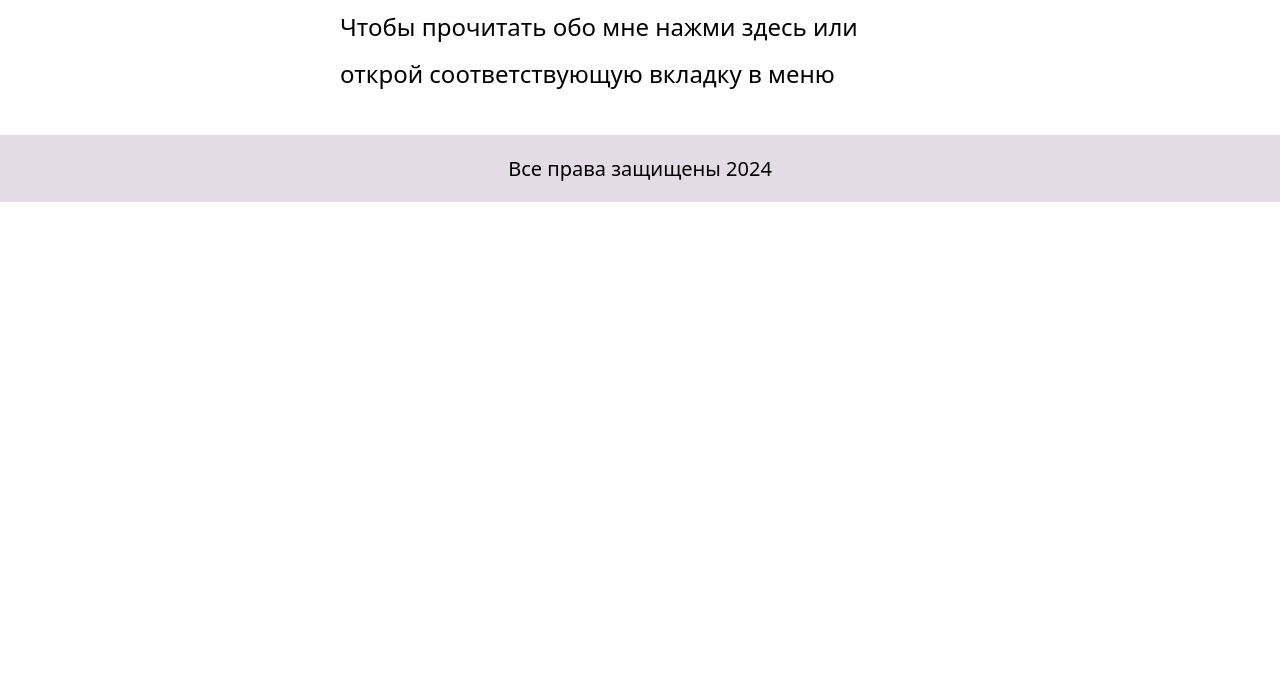
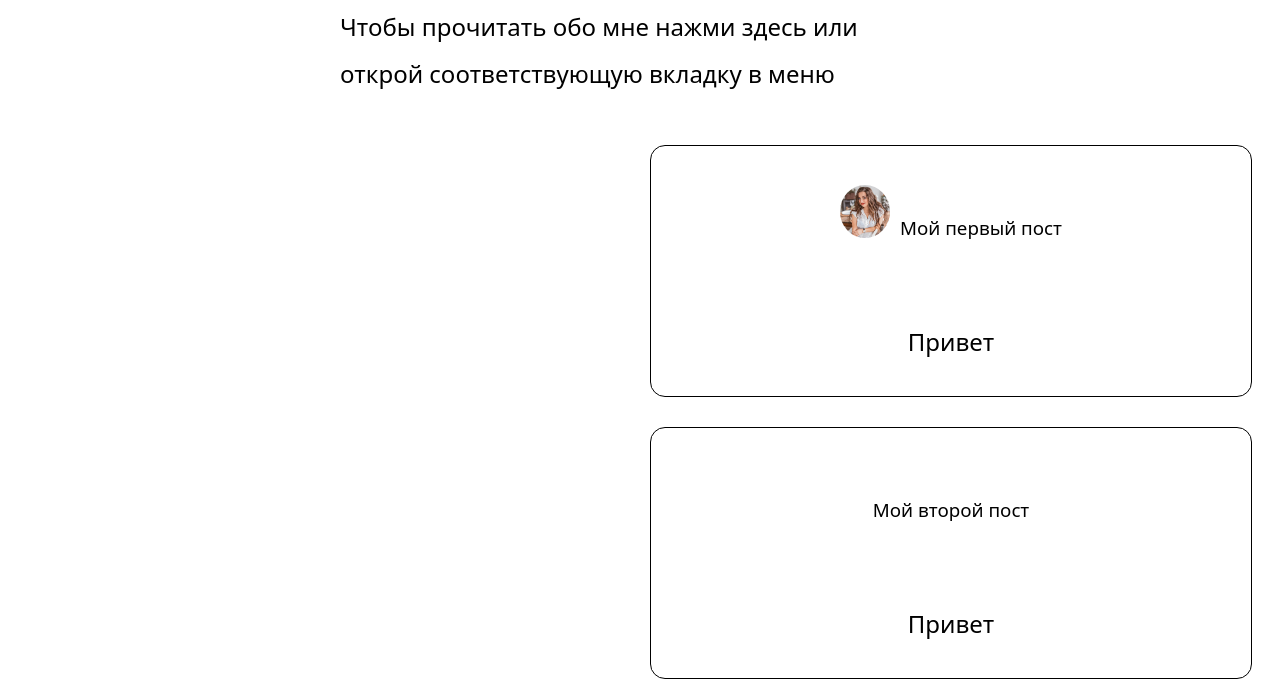
Before and after one commit to wwtraveller/frontendAIT, a plain HTML site: page lesson01/hw/index.html in a window 1280 px wide. Shown: the part 138-819 px from the top of the page. Drawn offline with Linux system fonts and the light colour scheme.

Commit message:
add commentar

```diff
--- a/lesson01/hw/index.html
+++ b/lesson01/hw/index.html
@@ -23,11 +23,37 @@
 
     <main>
         <p>Чтобы прочитать обо мне нажми <a href="./about.html">здесь</a> или открой соответствующую вкладку в меню</p>
+
     </main>
+    <br>
+    <br>
+    <div class="nth">
+     <section>
+
+          <img class="class" src="./media/me5.PNG" alt="photo">
+
+
+                <h3>Мой первый пост</h3>
+                <p>Привет</p>
+
+
+        </section>
+
+        <section>
+            <h3>Мой второй пост</h3>
+            <p>Привет</p>
+        </section>
+
+        <section>
+            <h3>Мой третий пост</h3>
+            <p>Привет</p>
+        </section>
+    </div>
     <br>
     <br>
     <footer>
         Все права защищены 2024
     </footer>
+    <br>
 </body>
 </html>
--- a/lesson01/hw/styles.css
+++ b/lesson01/hw/styles.css
@@ -80,3 +80,37 @@ footer {
     display: flex;
     padding: 20px 0px;
 }
+section {
+    border-radius: 15px;
+    width: 600px;
+    height: 250px;
+    border: 0.5px solid black;
+    justify-content: center;
+    align-items: center;
+    display: flex;
+    flex-wrap: wrap;
+    gap: 10px;
+    text-align: center;
+    margin: 10px 250px 30px 650px; /* внешний отступ */
+}
+.class1 {
+    border-radius: 50%;
+    width: 350px;
+    display: flex;
+    align-items: left;
+}
+.class {
+    border-radius: 50%;
+    width: 50px;
+    display: flex;
+    align-items: left;
+}
+/*.nth {
+
+    display: flex;
+    flex-wrap: wrap;
+    gap: 10px;
+}
+.block {
+
+}*/
```
Also changed, not shown: lesson01/hw/about.html (+3 -3 lines).
